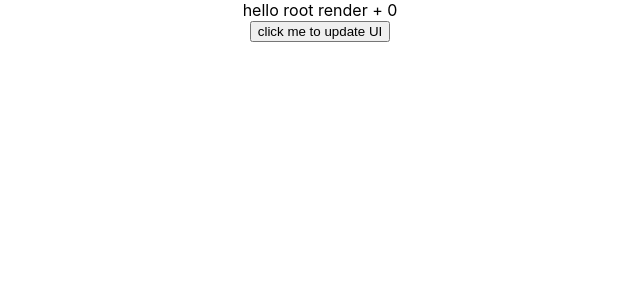
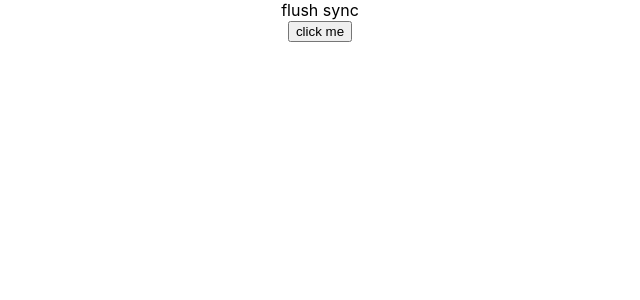
Before and after one commit to audelqua/render-huge-list, a React (Create React App) app: page / in a window 1280 px wide. Shown: the top 300 px of the page, without its empty margins (320-960 px from the left). Built offline with nearby package versions, Linux system fonts and the light colour scheme.

Commit message:
flushAsync tested

```diff
--- a/src/App.js
+++ b/src/App.js
@@ -18,6 +18,7 @@ import SampleOfForwardingRef from './components/sampleOfForwardingRef'
 import SampleOfHOC from './components/sampleOfHOC'
 import SampleOfCallBackRef from './components/sampleOfCallBackRef'
 import SampleUsageOfRootRender from './components/sampleUsageOfRootRender'
+import SampleUsageOfFlushSync from './components/sampleUsageOfFlushSync'
 
 
 
@@ -27,7 +28,7 @@ import 'react-virtualized/styles.css'; // only needs to be imported once
 function App() {
   return (
     <div className="App">
-      <SampleUsageOfRootRender />
+      <SampleUsageOfFlushSync />
     </div>
   );
 }
--- /dev/null
+++ b/src/components/sampleUsageOfFlushSync/index.jsx
@@ -0,0 +1,31 @@
+import React from 'react'
+import { flushSync } from 'react-dom'
+
+class SampleUsageOfFlushSync extends React.Component{
+    constructor(props){
+        super(props)
+        this.state = {
+            counter: 0
+        }
+        this.handleClick = this.handleClick.bind(this)
+    }
+
+    handleClick() {
+        flushSync(() => {
+            this.setState({
+                counter:  this.state.counter+=1
+            })
+        })
+    }
+
+    render() {
+        console.log(this.state.counter);
+        return(
+            <>
+                <div>flush sync</div>
+                <button onClick={this.handleClick}>click me</button>
+            </>
+        )
+    }
+}
+export default SampleUsageOfFlushSync
```
